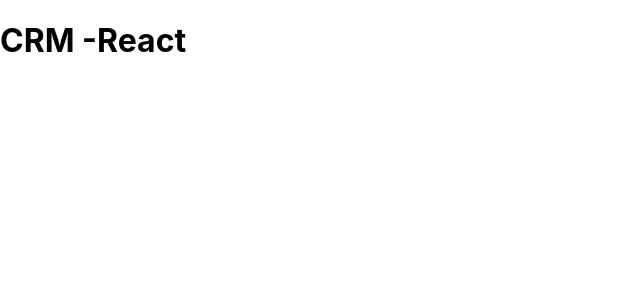
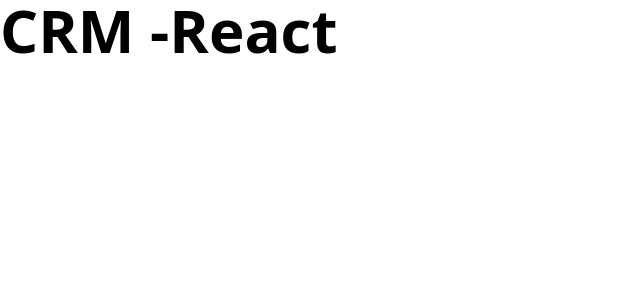
Before and after one commit to camilocodecali/crm-react, a React (Vite) app: page / in a window 1280 px wide. Shown: the top 300 px of the page, without its empty margins (0-640 px from the left). Built offline with nearby package versions, Linux system fonts and the light colour scheme.

Commit message:
instalacion tailwind css

```diff
--- a/package.json
+++ b/package.json
@@ -8,8 +8,11 @@
     "preview": "vite preview"
   },
   "dependencies": {
+    "autoprefixer": "^10.4.7",
+    "postcss": "^8.4.14",
     "react": "^18.0.0",
-    "react-dom": "^18.0.0"
+    "react-dom": "^18.0.0",
+    "tailwindcss": "^3.1.5"
   },
   "devDependencies": {
     "@types/react": "^18.0.0",
--- /dev/null
+++ b/postcss.config.js
@@ -0,0 +1,6 @@
+module.exports = {
+  plugins: {
+    tailwindcss: {},
+    autoprefixer: {},
+  },
+}
--- a/src/App.jsx
+++ b/src/App.jsx
@@ -6,7 +6,7 @@
 
   return (
 
-    <h1>CRM -React</h1>
+    <h1 className='text-6xl font-extrabold'>CRM -React</h1>
   )
 }
 
--- a/src/index.css
+++ b/src/index.css
@@ -1,13 +1,3 @@
-body {
-  margin: 0;
-  font-family: -apple-system, BlinkMacSystemFont, 'Segoe UI', 'Roboto', 'Oxygen',
-    'Ubuntu', 'Cantarell', 'Fira Sans', 'Droid Sans', 'Helvetica Neue',
-    sans-serif;
-  -webkit-font-smoothing: antialiased;
-  -moz-osx-font-smoothing: grayscale;
-}
-
-code {
-  font-family: source-code-pro, Menlo, Monaco, Consolas, 'Courier New',
-    monospace;
-}
+@tailwind base;
+@tailwind components;
+@tailwind utilities;
--- /dev/null
+++ b/tailwind.config.js
@@ -0,0 +1,8 @@
+/** @type {import('tailwindcss').Config} */
+module.exports = {
+  content: ["./index.html", "./src/**/*.jsx"],
+  theme: {
+    extend: {},
+  },
+  plugins: [],
+}
```
Also changed, not shown: 1 other file (tests, documents, lock files or other folders).
